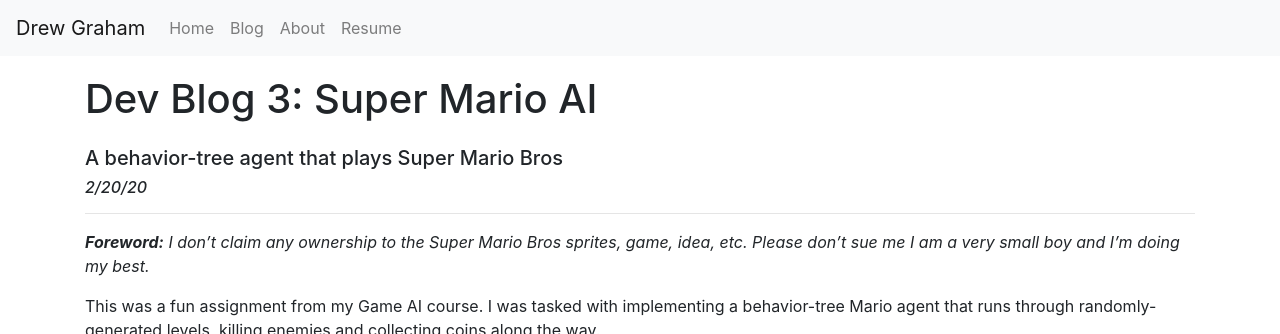
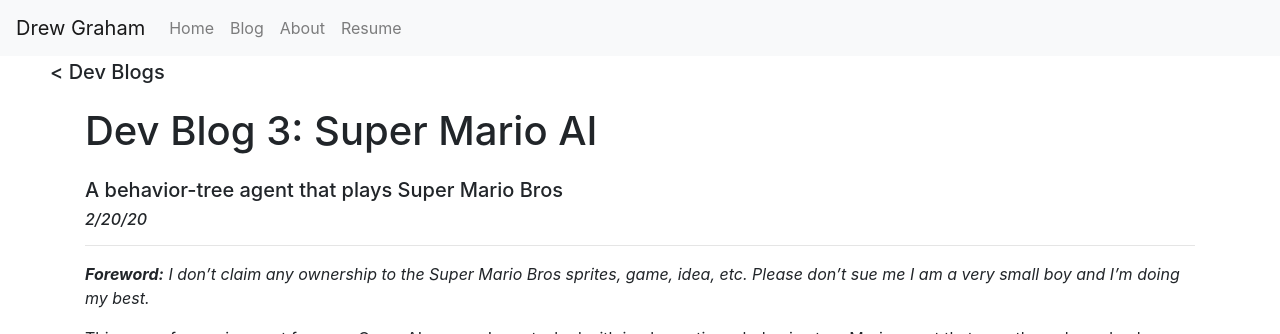
Before and after one commit to dmg9626/dmg9626.github.io, a Jekyll site: the page built from blog/mario-ai.md, in a window 1280 px wide and 900 px high, cut to the strip 0-334 px from the top of the window. Built offline with Jekyll 4.4.1, drawn with Linux system fonts in a browser that asks for light colours; nearby versions of some CDN libraries; library files that are not in the unit come from our copies.

Commit message:
game/blog posts now include link back to their respective parent sections

```diff
--- a/_layouts/default.html
+++ b/_layouts/default.html
@@ -33,6 +33,16 @@
         <!-- Navbar -->
         {% include navbar.html %}
 
+        <!-- Link back to parent section if provided (ex. Dev Blogs <== Dev Blog 1: Wu Trump ) -->
+        {% assign parent = layout.parent %}
+        {% if parent %}
+            <div style="padding-left: 50px;">
+                <a href="{{parent.link}}" style="color:inherit; text-decoration: inherit;">
+                    <h5>&lt; {{parent.label}}</h5>
+                </a>
+            </div>
+        {% endif %}
+
         <div class="container">
             <!-- Page Content  -->
             <div style="padding-bottom: 50px">
--- a/_layouts/game.html
+++ b/_layouts/game.html
@@ -1,5 +1,8 @@
 ---
 layout: default
+parent:
+      link: "/"
+      label: "Home"
 ---
 
 <!-- Select first game with matching ID -->
--- a/_layouts/post.html
+++ b/_layouts/post.html
@@ -1,5 +1,8 @@
 ---
 layout: default
+parent:
+      link: "/blog"
+      label: "Dev Blogs"
 ---
 
 <!-- Select first post with matching ID -->
```
